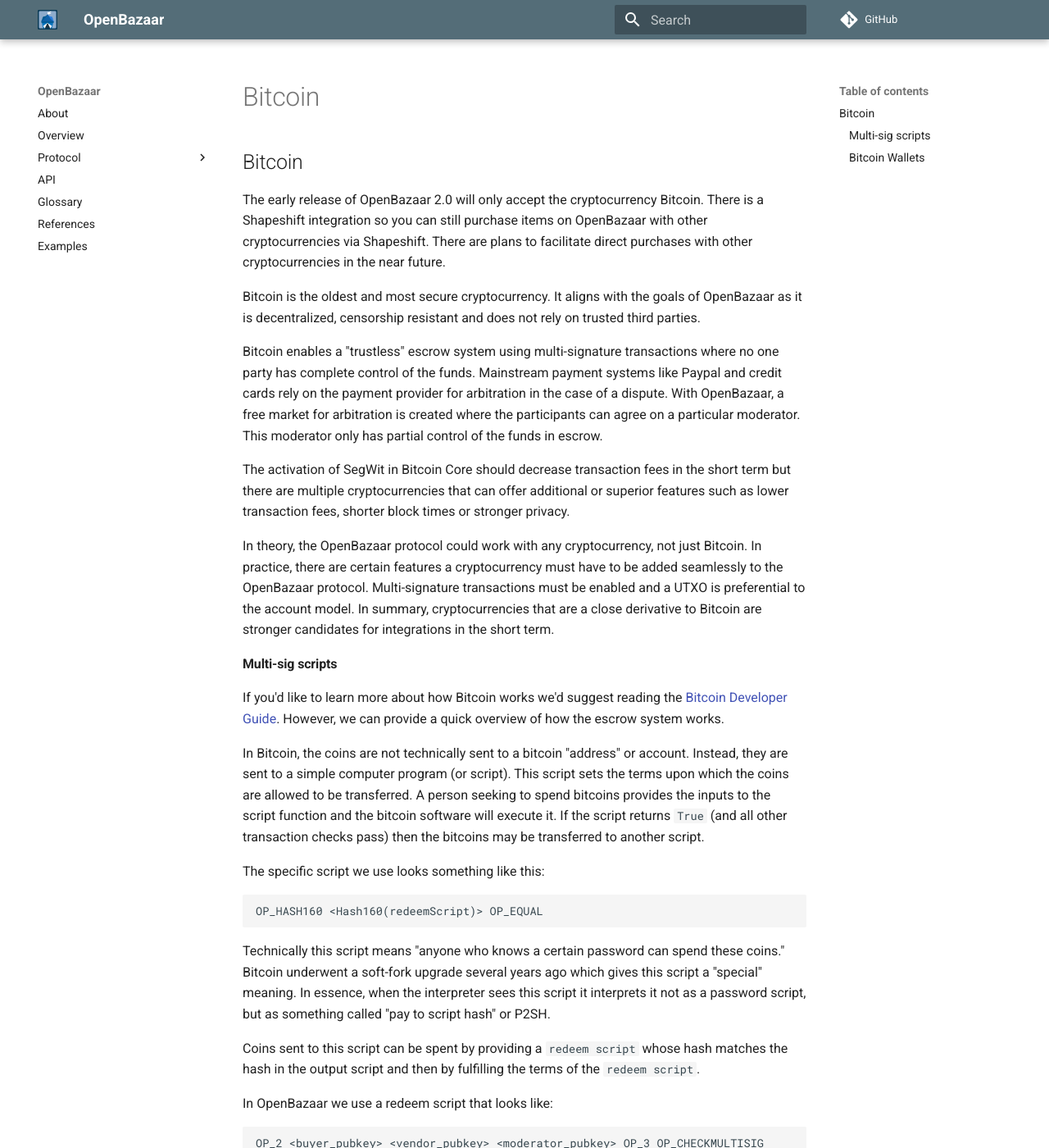
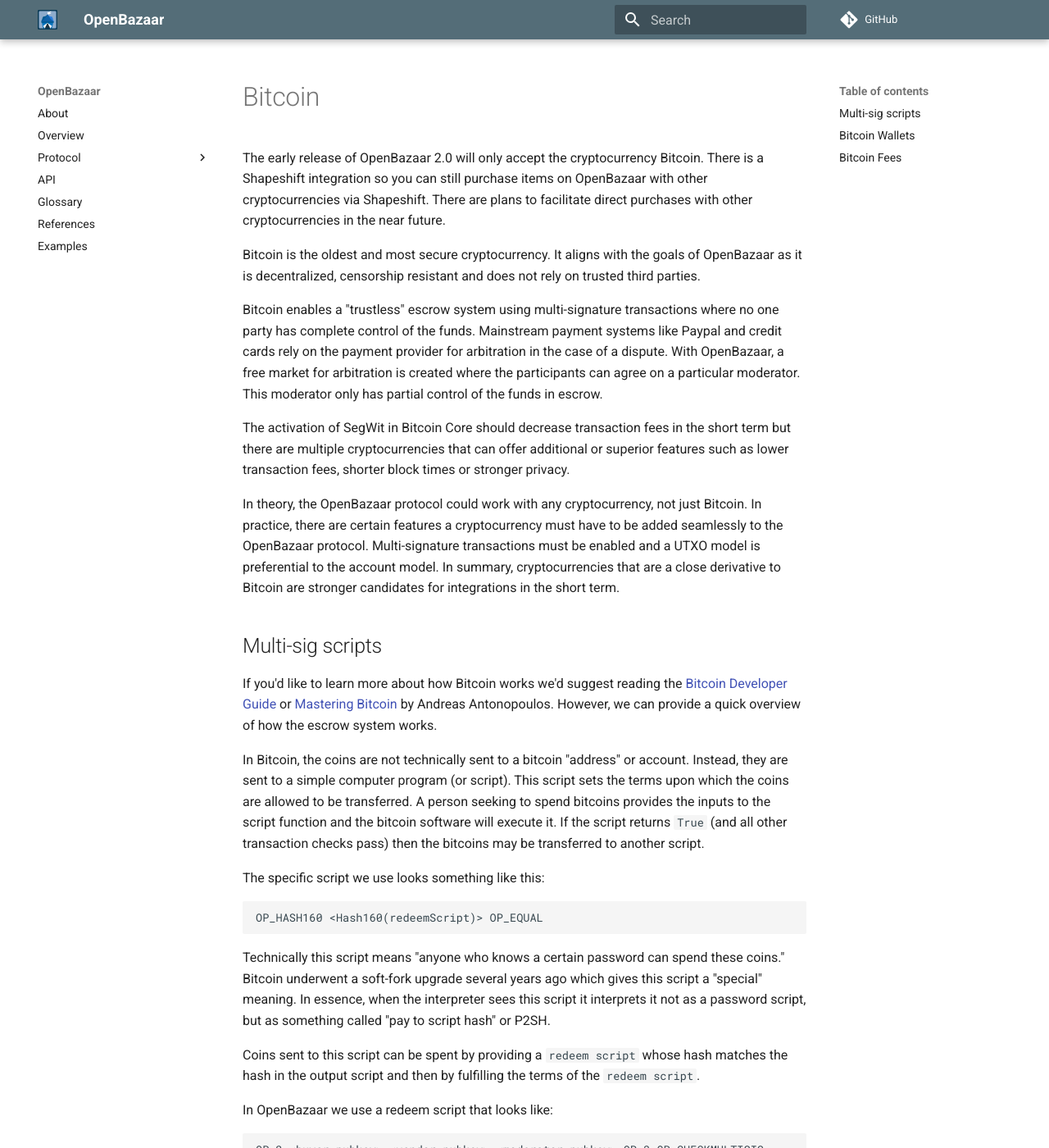
Before and after one commit to OpenBazaar/docs, an MkDocs documentation site: the page built from docs/protocol/bitcoin.md, in a window 1280 px wide and 1400 px high. Shown: the whole window at 82% size. Built offline with MkDocs 1.6.1 and Material for MkDocs 9.7.7, drawn with Linux system fonts in a browser that asks for light colours; comment, search, counter and statistics services are not loaded; old or Windows-style settings are respelled for this version of MkDocs; some of the changed text lies outside the part shown.

Commit message:
More edits and deletes of unwanted files

````diff
--- a/docs/protocol/bitcoin.md
+++ b/docs/protocol/bitcoin.md
@@ -1,4 +1,4 @@
-## Bitcoin
+# Bitcoin
 
 The early release of OpenBazaar 2.0 will only accept the cryptocurrency Bitcoin. There is a Shapeshift integration so you can still purchase items on OpenBazaar with other cryptocurrencies via Shapeshift. There are plans to facilitate direct purchases with other cryptocurrencies in the near future.
 
@@ -8,10 +8,10 @@
 
 The activation of SegWit in Bitcoin Core should decrease transaction fees in the short term but there are multiple cryptocurrencies that can offer additional or superior features such as lower transaction fees, shorter block times or stronger privacy.
 
-In theory, the OpenBazaar protocol could work with any cryptocurrency, not just Bitcoin. In practice, there are certain features a cryptocurrency must have to be added seamlessly to the OpenBazaar protocol. Multi-signature transactions must be enabled and a UTXO is preferential to the account model. In summary, cryptocurrencies that are a close derivative to Bitcoin are stronger candidates for integrations in the short term.
+In theory, the OpenBazaar protocol could work with any cryptocurrency, not just Bitcoin. In practice, there are certain features a cryptocurrency must have to be added seamlessly to the OpenBazaar protocol. Multi-signature transactions must be enabled and a UTXO model is preferential to the account model. In summary, cryptocurrencies that are a close derivative to Bitcoin are stronger candidates for integrations in the short term.
 
-#### Multi-sig scripts
-If you'd like to learn more about how Bitcoin works we'd suggest reading the <a href="https://bitcoin.org/en/developer-guide">Bitcoin Developer Guide</a>. However, we can provide a quick overview of how the escrow system works.
+## Multi-sig scripts
+If you'd like to learn more about how Bitcoin works we'd suggest reading the <a href="https://bitcoin.org/en/developer-guide">Bitcoin Developer Guide</a> or [Mastering Bitcoin](https://www.amazon.com/Mastering-Bitcoin-Programming-Open-Blockchain/dp/1491954388/) by Andreas Antonopoulos. However, we can provide a quick overview of how the escrow system works.
 
 In Bitcoin, the coins are not technically sent to a bitcoin "address" or account. Instead, they are sent to a simple computer program (or script). This script sets the terms upon which the coins are allowed to be transferred. A person seeking to spend bitcoins provides the inputs to the script function and the bitcoin software will execute it. If the script returns `True` (and all other transaction checks pass) then the bitcoins may be transferred to another script.
 
@@ -45,7 +45,13 @@
 OP_ENDIF
 ```
 
-#### Bitcoin Wallets
+## Bitcoin Wallets
 The OpenBazaar protocol specification has nothing to say about which Bitcoin wallet should be used with the protocol. To improve the user experience the reference implementation comes bundled with a built-in wallet. The default wallet implements something call Simplified Payment Verification (SPV) which provides strong cryptographic validation of incoming Bitcoin transactions while using very little of the computer's resources. The drawback to SPV mode is it leaks enough private data to allow potential attackers to figure out which transactions came from the wallet. That information by itself doesn't say who the *owner* of the wallet is, though other investigative techniques might provide that information.
 
 For this reason, there is a setting in the openbazaar-go config file that allows a user to use bitcoind (a full Bitcoin implementation) with openbazaar-go. Bitcoind is a very heavyweight software and is typically only used by power users, but it does a much better job than SPV at providing transactional privacy.
+
+## Bitcoin Fees
+
+How are Bitcoin fees calculated?
+
+Bitcoin transaction fees are estimated using the 21 Bitcoin fees API. More details [here](https://bitcoinfees.21.co/api).
````
Also changed, not shown: docs/protocol/backups.md (added, +11 -0 lines), docs/protocol/exchange_rates.md (+5 -0 lines), docs/protocol/identity.md (+1 -1 lines), docs/protocol/ipfs.md (+12 -6 lines), docs/protocol/bitswap.md (deleted), docs/protocol/naming.md (deleted), docs/protocol/primitives.md (deleted), docs/protocol/ratings_reviews.md (deleted), docs/protocol/reputation.md (added).
